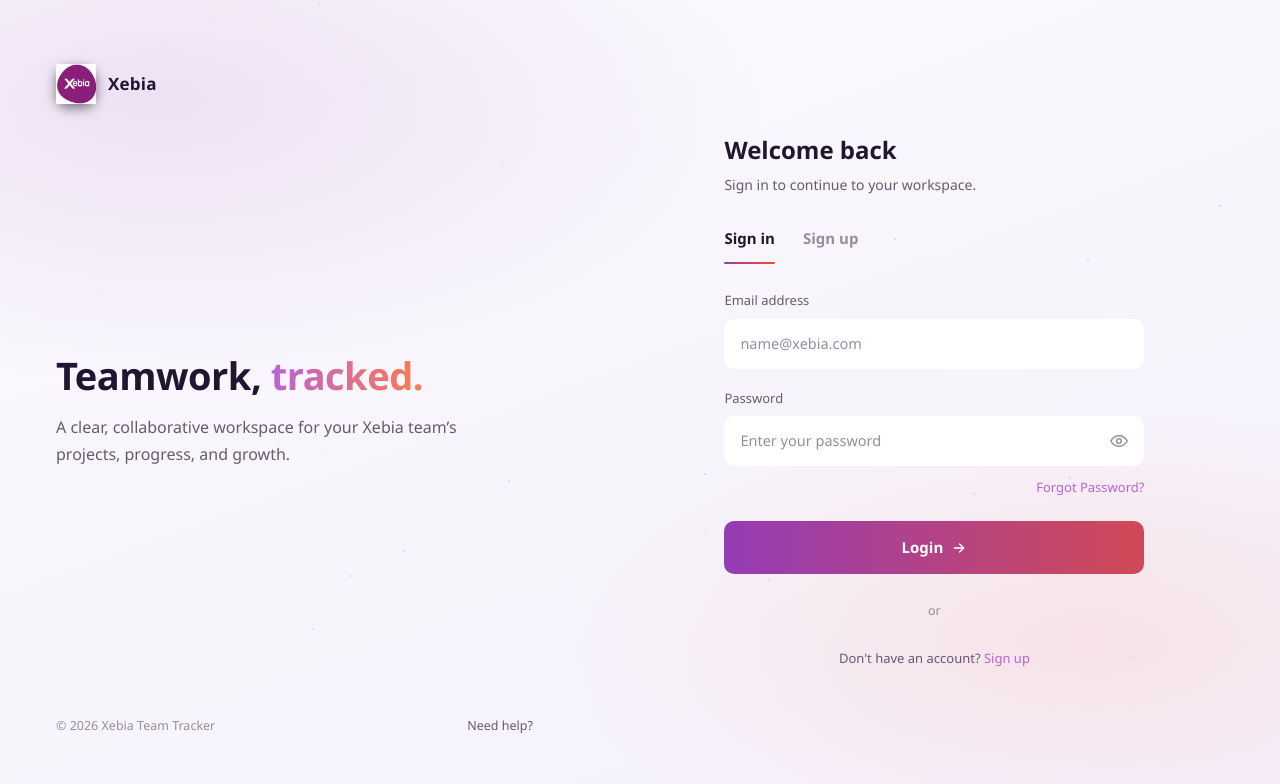
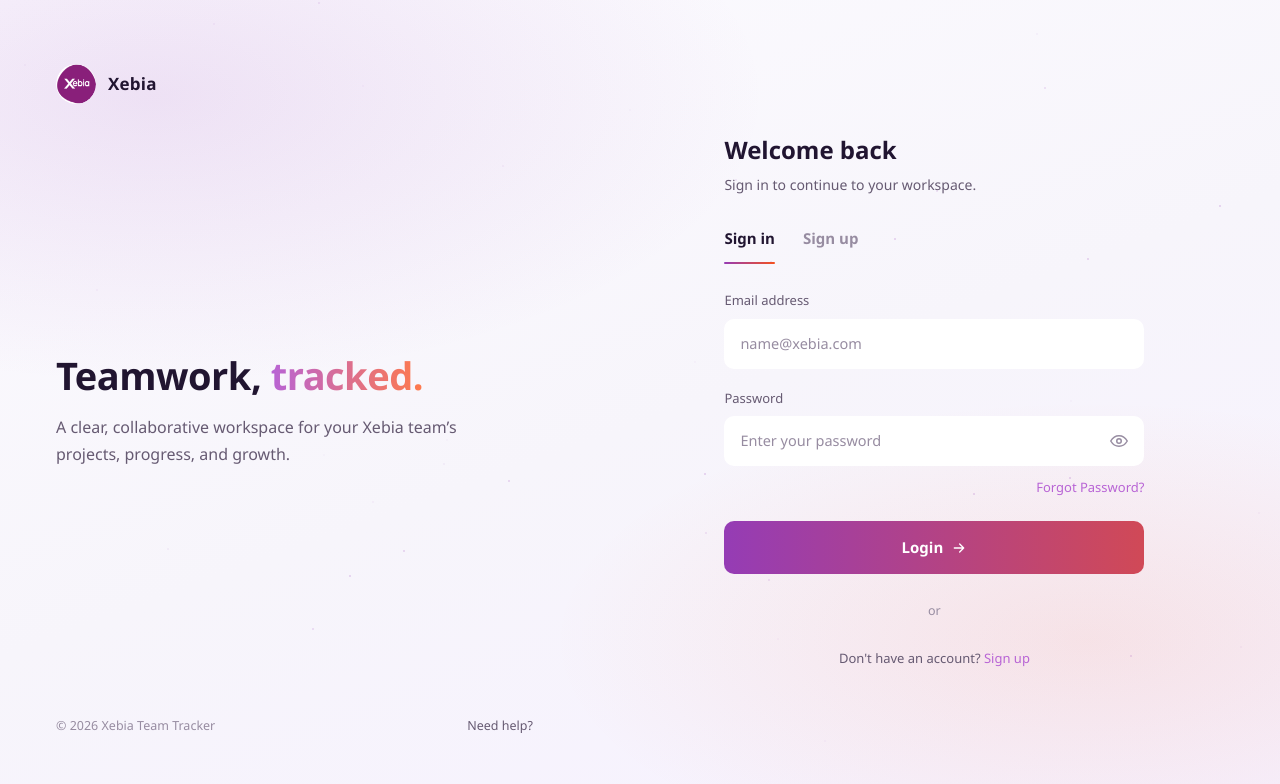
Before and after one commit to shoumik1908/TeamTracker, a React (Vite) app in the folder frontend/: page /login in a window 1280 px wide. Shown: the top 784 px of the page. Built offline with nearby package versions, Linux system fonts and the light colour scheme; no server answers; a web font is replaced by a local one.

Commit message:
Fix login Logo

```diff
--- a/frontend/src/pages/LoginPage.css
+++ b/frontend/src/pages/LoginPage.css
@@ -72,9 +72,14 @@
   width:40px; height:40px; border-radius:12px;
   display:flex; align-items:center; justify-content:center;
   flex-shrink:0;
-  box-shadow: 0 4px 12px rgba(0,0,0,0.5);
+  box-shadow:none;
 }
-.login-page-container .mark img{width:40px; height:40px;}
+.login-page-container .mark img{
+  width:50px; height:40px;
+  object-fit:fill;
+  border-radius:50%;
+  clip-path:circle(50%);
+}
 .login-page-container .brand-name{font-size:17px; font-weight:600; letter-spacing:0.2px;}
 
 .login-page-container .brand-mid{
```
